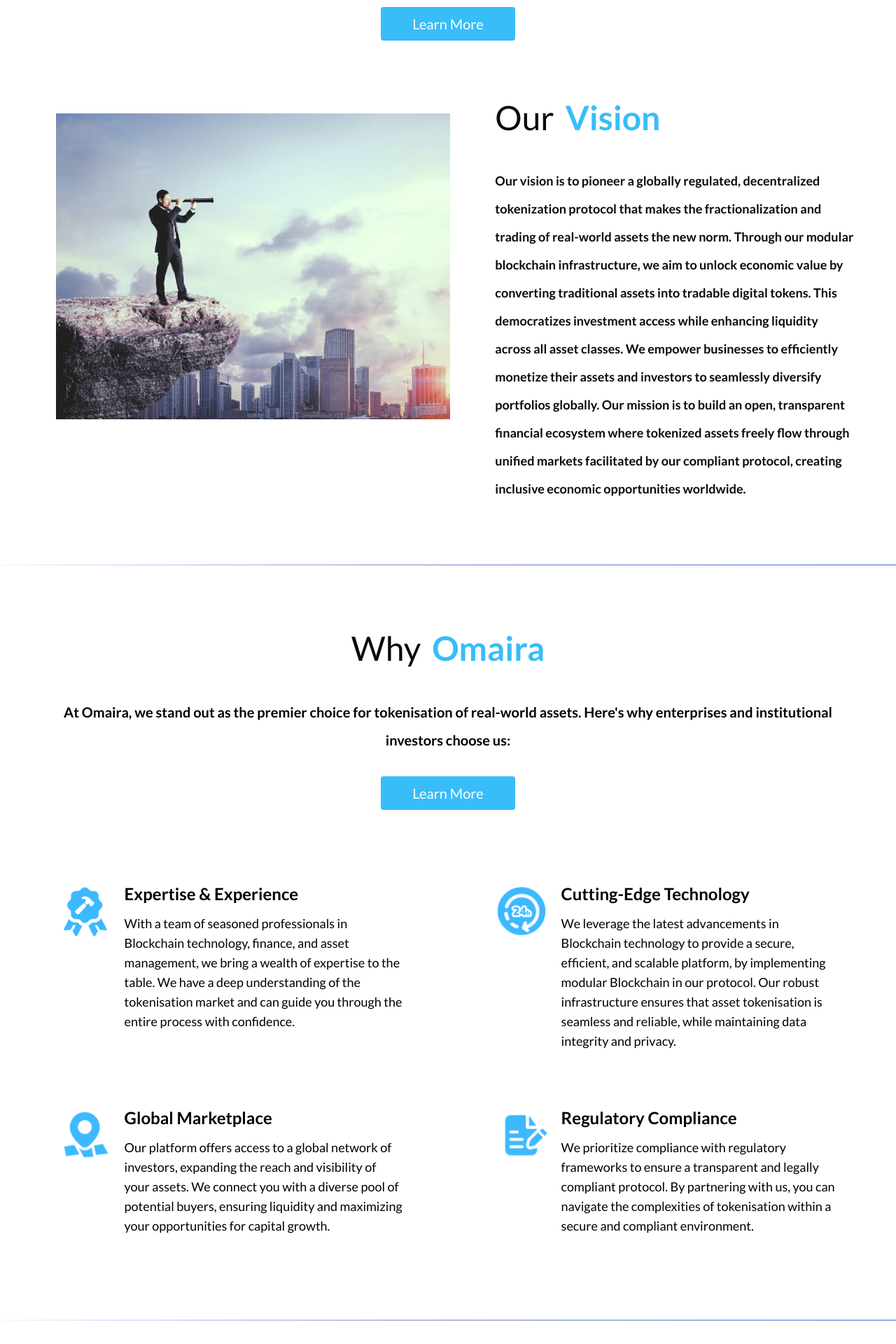
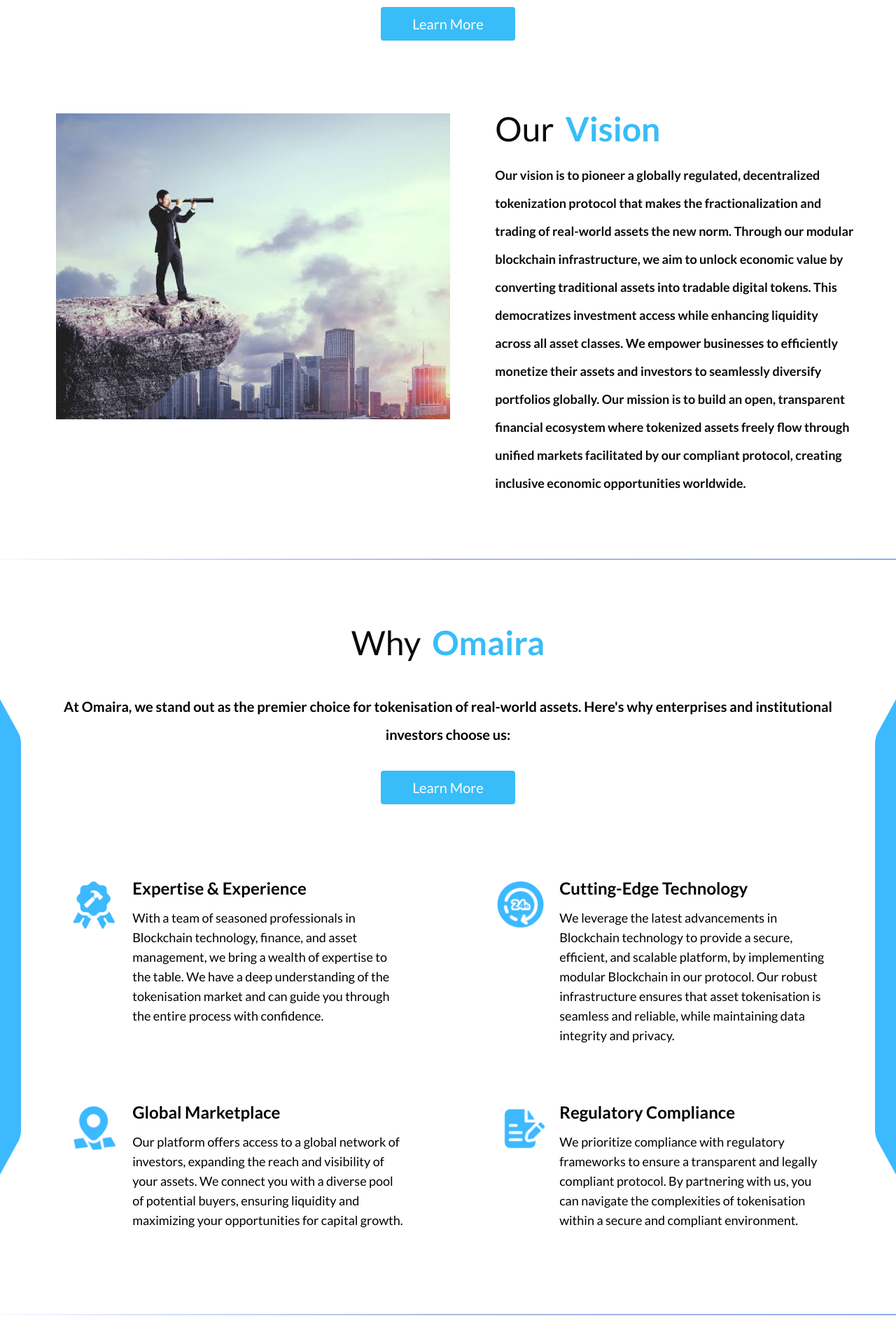
Before and after one commit to ringmasterrr/omaira, a Next.js app: page / in a window 1280 px wide. Shown: the part 1420-3340 px from the top of the page at 70% size. Built offline with nearby package versions, Linux system fonts and the light colour scheme.

Commit message:
rounded corners

```diff
--- a/components/Homepage/About.tsx
+++ b/components/Homepage/About.tsx
@@ -24,9 +24,9 @@
             alt=""
           />
         </div>
-        <div className=" flex flex-col items-center justify-between lg:items-start lg:w-1/2 lg:pl-4  w-full">
+        <div className=" flex flex-col items-center justify-between lg:mt-4 lg:items-start lg:w-1/2 lg:pl-4  w-full">
           <Heading text="Our" highlight="Vision" />
-          <p className=" font-semibold text-center lg:text-left text-lg leading-10 mt-8  max-w-lg">
+          <p className=" font-semibold text-center lg:text-left text-lg leading-10 mt-2  max-w-lg">
             Our vision is to pioneer a globally regulated, decentralized
             tokenization protocol that makes the fractionalization and trading
             of real-world assets the new norm. Through our modular blockchain
--- a/components/Homepage/TokenCard.tsx
+++ b/components/Homepage/TokenCard.tsx
@@ -7,7 +7,7 @@
 function TokenCard({}: Props) {
   return (
     <div className=" lg:w-1/2 w-full p-8 overflow-hidden ">
-      <div className="bg-[url('/cardbg.png')] bg-cover flex  bg-no-repeat rounded-xl">
+      <div className="bg-[url('/cardbg.png')] bg-cover flex  bg-no-repeat rounded-3xl overflow-hidden">
         <div className="lg:flex hidden flex-col justify-between w-full max-w-[27rem] p-10 pb-8 pt-14 items-start text-left">
           <h2 className="text-4xl font-semibold text-[#242F65]">
             Tokenization of lorem ipsum
--- a/components/Homepage/Why.tsx
+++ b/components/Homepage/Why.tsx
@@ -38,7 +38,16 @@
 
 function Why() {
   return (
-    <div className="w-full max-w-screen-2xl px-4 mx-auto my-8 flex-col lg:flex-row">
+    <div className="w-full  mx-auto my-8 flex-col lg:flex-row">
+      <div className="flex w-full items-center">
+        <Image
+          src={"/Decoration.png"}
+          alt=""
+          width={500}
+          height={500}
+          className=" w-12 hidden md:block h-full rotate-180"
+        />
+        <div>
           <div className="flex-col gap-8 items-center justify-center flex">
             <Heading text="Why" highlight="Omaira" />
             <Para
@@ -70,6 +79,15 @@
             />
           </div>
         </div>
+        <Image
+          src={"/Decoration.png"}
+          alt=""
+          width={500}
+          height={500}
+          className=" w-12 hidden md:block h-full"
+        />
+      </div>
+    </div>
   );
 }
 
```
Also changed, not shown: public/Decoration.png (added). Lines whose indentation alone changed are shown as unchanged.
